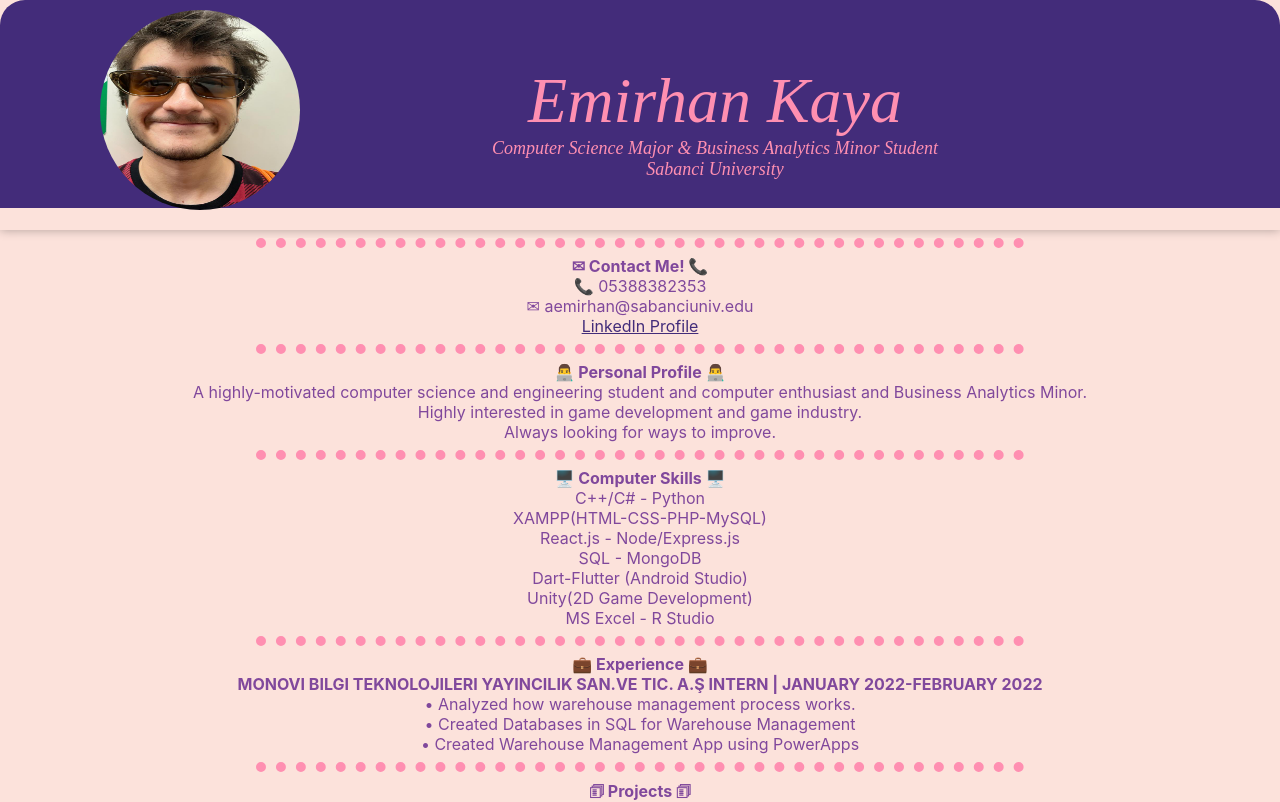
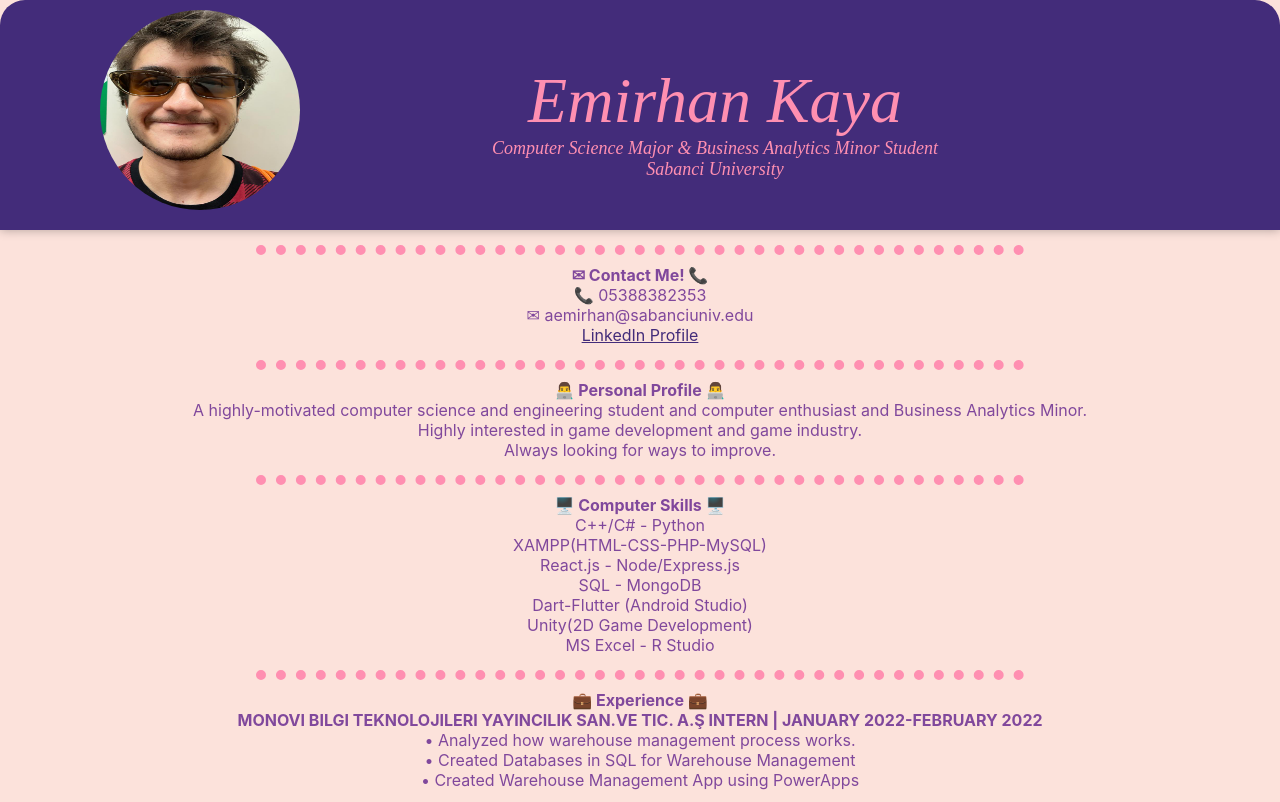
Before and after one commit to EmirhanKaya7/EmirhanKayaCV-React.js, a React (Create React App) app: page / in a window 1280 px wide. Shown: the top 802 px of the page. Built offline with nearby package versions, Linux system fonts and the light colour scheme.

Commit message:
css change

```diff
--- a/src/index.css
+++ b/src/index.css
@@ -45,7 +45,7 @@ header h1:hover {
 
 .top {
   border-radius: 25px 25px 0 0;
-  height: 26%;
+  height: 230px;
   width: 100%;
   background-color: #432C7A;
   position: absolute;
@@ -54,6 +54,7 @@ header h1:hover {
   left: 0;
   display: flex;
   flex: 1;
+  margin-bottom: 15%;
 }
 
 img{
@@ -113,8 +114,8 @@ hr{
   border-width: 10px;
   height: 10px;
   margin: auto;
-  margin-top: 8px;
-  margin-bottom: 8px;
+  margin-top: 15px;
+  margin-bottom: 10px;
   width: 60%;
 
 }
@@ -129,8 +130,8 @@ th td{
   flex: 1;
   margin-left: 15% ;
   margin-top: 5%;
-  padding: 0;
-  margin-bottom: 30%;
+
+
 }
 footer {
   text-align: center;
```
